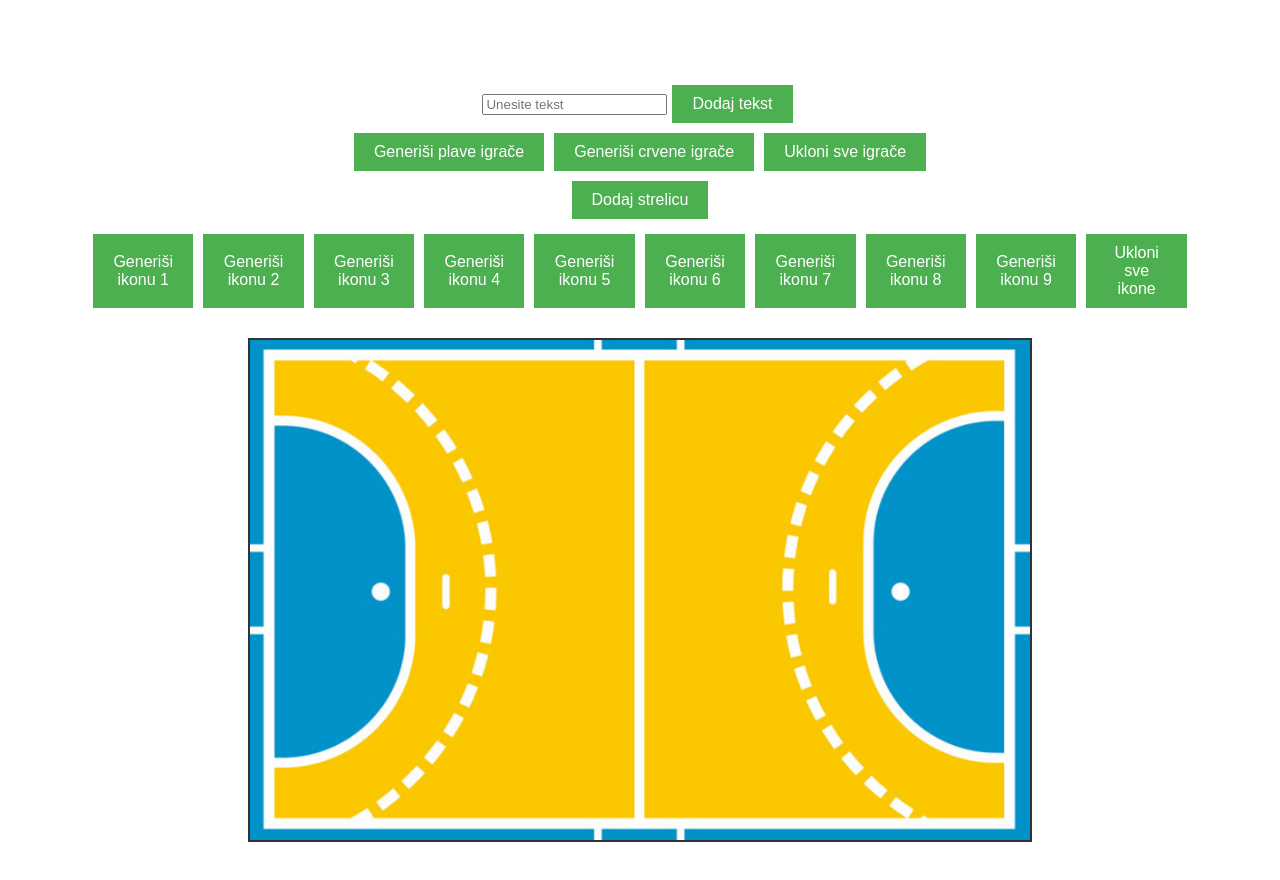
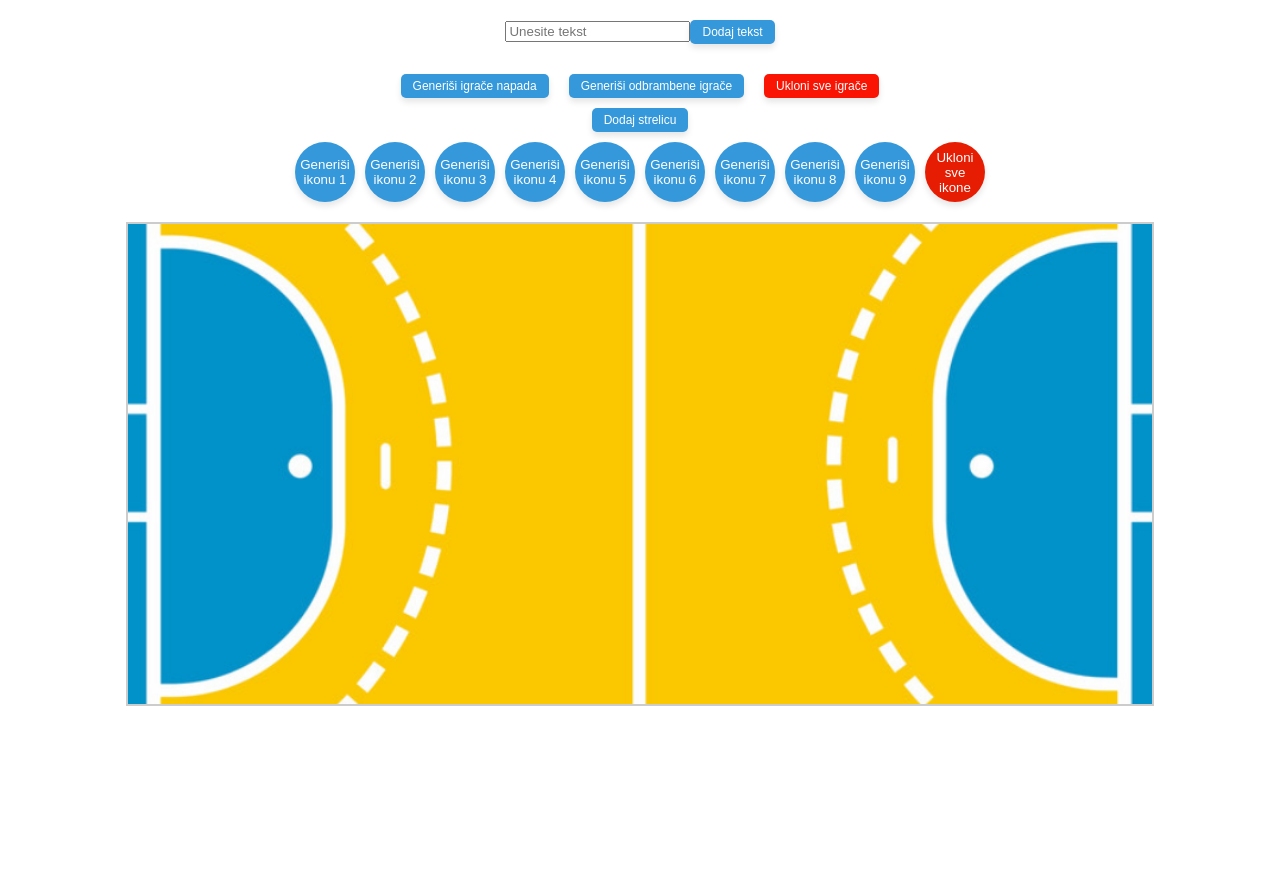
Before and after one commit to DeVuDeveloper/handball-coach, a React (Create React App) app: page / in a window 1280 px wide. Shown: the top 880 px of the page. After the commit the page ends 800 px from the top, so only its background shows below. Built offline with nearby package versions, Linux system fonts and the light colour scheme.

Commit message:
removed from players arrows and basic style

```diff
--- a/src/actions/actions.jsx
+++ b/src/actions/actions.jsx
@@ -1,20 +1,18 @@
-export const generatePlayers = (color) => {
+export const generatePlayers = (color, playerLabels) => {
   const offset = 20;
   let startX;
 
   if (color === 'blue') {
-      startX = offset + 310;
+    startX = offset + 410;
   } else {
-      startX = 450 - offset;
+    startX = 350 - offset;
   }
 
-    const playerLabels = ['GL', 'LB', 'SB', 'DB', 'LK', 'DK', 'PV'];
+  const arrowDirection = color === 'red' ? 1 : -1;
 
-    const arrowDirection = color === 'blue' ? 1 : -1;
-
-    return Array.from({ length: 7 }, (_, index) => ({
+  return Array.from({ length: playerLabels.length }, (_, index) => ({
     x: startX,
-      y: 110 + index * 50,
+    y: 90 + index * 50,
     radius: 15,
     color,
     number: index + 1,
--- a/src/components/AnnotationComponent.jsx
+++ b/src/components/AnnotationComponent.jsx
@@ -1,7 +1,7 @@
 import React from 'react';
 import  URLImage  from './URLImage';
 
-const AnnotationComponent = ({ annotation, onImageDrag, iconWidth, iconHeight }) => {
+const AnnotationComponent = ({ annotation, onImageDrag, iconSize }) => {
   const handleDragEnd = (e) => {
     onImageDrag(e, annotation.image);
   };
@@ -12,8 +12,7 @@ const AnnotationComponent = ({ annotation, onImageDrag, iconWidth, iconHeight })
         src={annotation.image}
         x={annotation.x}
         y={annotation.y}
-        width={iconWidth}
-        height={iconHeight}
+        iconSize={iconSize}
         draggable
         onDragEnd={handleDragEnd}
       />
--- a/src/components/ArrowImage.jsx
+++ b/src/components/ArrowImage.jsx
@@ -11,6 +11,7 @@ function ArrowImage(props) {
       setRotation(e.currentTarget.rotation());
     }
   };
+
 
   return (
     <Group
--- a/src/components/HandballCourt.css
+++ b/src/components/HandballCourt.css
@@ -1,7 +1,13 @@
+body {
+  margin: 0;
+  padding: 0;
+  font-family: Arial, sans-serif;
+}
 
 .handball-court-container {
-    width: 70%;
-    height: 35%;
+  display: flex;
+  justify-content: center;
+  align-items: center;
 
   background-image: url("../assets/court.png");
   background-size: cover;
@@ -11,34 +17,117 @@
 
 .container {
   display: flex;
-    padding: 5rem;
-    justify-content: center;
+  flex-direction: column;
   align-items: center;
-    flex-direction: column;
-
+  padding: 20px;
 }
 
-  .container button {
-    margin: 5px;
-    padding: 10px 20px;
-    font-size: 16px;
-    background-color: #4caf50;
-    color: white;
+.text-form {
+  margin-bottom: 20px;
+}
+
+.players-buttons {
+  display: flex;
+  gap: 20px;
+  margin-bottom: 10px;
+}
+
+.action-button {
+  padding: 5px 12px;
+  font-size: 12px;
+  background-color: #3498db;
+  margin-bottom: 10px;
+  color: #fff;
   border: none;
+  border-radius: 5px;
   cursor: pointer;
+  box-shadow: 0px 4px 6px rgba(0, 0, 0, 0.1);
+  transition: transform 0.2s, box-shadow 0.2s;
+}
+
+.player-button {
+  padding: 5px 12px;
+  font-size: 12px;
+  background-color: #3498db;
+  color: #fff;
+  border: none;
+  border-radius: 5px;
+  cursor: pointer;
+  box-shadow: 0px 4px 6px rgba(0, 0, 0, 0.1);
+  transition: transform 0.2s, box-shadow 0.2s;
+}
+
+.action-button:hover {
+  transform: translateY(-2px);
+  box-shadow: 0px 6px 10px rgba(0, 0, 0, 0.2);
+}
+
+.remove-players-button {
+  padding: 5px 12px;
+  font-size: 12px;
+  background-color: #fa1404;
+  color: #fff;
+  border: none;
+  border-radius: 5px;
+  cursor: pointer;
+  box-shadow: 0px 4px 6px rgba(0, 0, 0, 0.1);
+  transition: transform 0.2s, box-shadow 0.2s;
 }
 
 .buttons-icons {
   display: flex;
-    padding: 5px 8px;
-    font-size: 16px;
+  flex-wrap: wrap;
+  justify-content: center;
+  gap: 10px;
+  margin-bottom: 20px;
 }
 
-  .handball-court-container {
-    margin-top: 20px;
-    text-align: center;
+
+
+.Stage {
+  border: 2px solid #ccc;
 }
 
-  .Stage {
-    border: 2px solid #333;
+.buttons-icons {
+  display: flex;
+  flex-wrap: wrap;
+  justify-content: center;
+  gap: 10px;
+  margin-bottom: 20px;
 }
+
+.icons-buttons {
+  display: flex;
+  align-items: center;
+  justify-content: center;
+  width: 60px;
+  height: 60px;
+  background-color: #3498db;
+  color: #fff;
+  border: none;
+  border-radius: 50%;
+  cursor: pointer;
+  box-shadow: 0px 4px 6px rgba(0, 0, 0, 0.1);
+  transition: transform 0.2s, box-shadow 0.2s;
+}
+
+
+.buttons-icons button:hover {
+  transform: translateY(-2px);
+  box-shadow: 0px 6px 10px rgba(0, 0, 0, 0.2);
+}
+
+.remove-icons {
+  display: flex;
+  align-items: center;
+  justify-content: center;
+  width: 60px;
+  height: 60px;
+  background-color: #e71d03;
+  color: #fff;
+  border: none;
+  border-radius: 50%;
+  cursor: pointer;
+  box-shadow: 0px 4px 6px rgba(0, 0, 0, 0.1);
+  transition: transform 0.2s, box-shadow 0.2s;
+}
--- a/src/components/HandballCourt.js
+++ b/src/components/HandballCourt.js
@@ -1,4 +1,4 @@
-import React, { useState } from "react";
+import React, { useState, useEffect } from "react";
 import { Stage, Layer } from "react-konva";
 import PlayerComponent from "./PlayerComponent";
 import AnnotationComponent from "./AnnotationComponent";
@@ -18,13 +18,18 @@ const HandballCourt = () => {
   const [arrows, setArrows] = useState([]);
   const [text, setText] = useState("");
   const [textAnnotations, setTextAnnotations] = useState([]);
+  const iconSize = 50;
 
   const ballRadius = 7;
   const iconWidth = 170;
   const iconHeight = 170;
 
+  const bluePlayerLabels = ["GL", "LB", "SB", "DB", "LK", "DK", "P"];
+  const redPlayerLabels = ["GL", "Lb", "CH", "Db", "LH", "DH", "PC"];
+
   const handleGeneratePlayers = (color) => {
-    const newPlayers = actions.generatePlayers(color);
+    const playerLabels = color === 'blue' ? bluePlayerLabels : redPlayerLabels;
+    const newPlayers = actions.generatePlayers(color, playerLabels);
     setPlayers((prevPlayers) => [...prevPlayers, ...newPlayers]);
   };
 
@@ -111,6 +116,31 @@ const HandballCourt = () => {
     setArrows((prevArrows) => [...prevArrows, newArrow]);
   };
 
+  const handlePlayerRotate = (index) => {
+  const updatedPlayers = [...players];
+  updatedPlayers[index].rotation += 90;
+  setPlayers(updatedPlayers);
+};
+
+const [fieldWidth, setFieldWidth] = useState(800);
+const [fieldHeight, setFieldHeight] = useState(500);
+
+useEffect(() => {
+  const handleResize = () => {
+    setFieldWidth(window.innerWidth * 0.8);
+    setFieldHeight(window.innerHeight * 0.6);
+  };
+
+  handleResize(); // Postavi početne dimenzije prilikom prvog renderovanja
+  window.addEventListener("resize", handleResize);
+
+  return () => {
+    window.removeEventListener("resize", handleResize);
+  };
+}, []);
+
+
+
   return (
     <section className="container">
       <div className="text-form">
@@ -120,26 +150,27 @@ const HandballCourt = () => {
           onChange={handleTextChange}
           placeholder="Unesite tekst"
         />
-        <button onClick={() => handleTextSubmit(400, 400)}>Dodaj tekst</button>
+        <button className="action-button" onClick={() => handleTextSubmit(400, 400)}>Dodaj tekst</button>
       </div>
 
-      <div>
-        <button onClick={() => handleGeneratePlayers("blue")}>
-          Generiši plave igrače
+      <div class="players-buttons">
+        <button className="player-button" onClick={() => handleGeneratePlayers("blue")}>
+          Generiši igrače napada
         </button>
-        <button onClick={() => handleGeneratePlayers("red")}>
-          Generiši crvene igrače
+        <button className="player-button" onClick={() => handleGeneratePlayers("red")}>
+          Generiši odbrambene igrače
         </button>
-        <button onClick={handleRemoveAllPlayers}>Ukloni sve igrače</button>
+        <button className="remove-players-button" onClick={handleRemoveAllPlayers}>Ukloni sve igrače</button>
       </div>
 
-      <button onClick={() => handleAddArrow({ x: 400, y: 400 })}>
+      <button className="action-button" onClick={() => handleAddArrow({ x: 50, y: 50 })}>
         Dodaj strelicu
       </button>
 
       <div className="buttons-icons">
         {imageButtonsData.map((buttonData, index) => (
           <button
+            class="icons-buttons"
             key={`button_${index}`}
             onClick={() =>
               handleGenerateIcon(buttonData.src, buttonData.x, buttonData.y)
@@ -148,12 +179,12 @@ const HandballCourt = () => {
             {buttonData.label}
           </button>
         ))}
-        <button onClick={handleRemoveAllIcons}>Ukloni sve ikone</button>
+        <button class="remove-icons" onClick={handleRemoveAllIcons}>Ukloni sve ikone</button>
       </div>
       <div className="handball-court-container">
         <Stage
-          width={800}
-          height={500}
+          width={window.innerWidth * 0.8}
+          height={window.innerHeight * 0.6}
           className="Stage"
           onClick={handleStageClick}
         >
@@ -167,6 +198,8 @@ const HandballCourt = () => {
           onPlayerClick={handlePlayerClick}
           ballRadius={ballRadius}
           index={index}
+          onUpdateArrowRotation={handlePlayerRotate}
+          color={player.color}
         />
             ))}
             {annotations.map((annotation, index) => (
@@ -174,8 +207,7 @@ const HandballCourt = () => {
                 key={`annotation_${index}`}
                 annotation={annotation}
                 onImageDrag={handleImageDrag}
-                iconWidth={iconWidth}
-                iconHeight={iconHeight}
+                iconSize={iconSize}
               />
             ))}
 
--- a/src/components/PlayerComponent.jsx
+++ b/src/components/PlayerComponent.jsx
@@ -1,5 +1,6 @@
 import React from "react";
-import { Circle, Text, Arrow, Image } from "react-konva";
+import { Circle, Text, RegularPolygon } from "react-konva";
+
 import ball from "../assets/ball.png";
 import URLImage from "./URLImage";
 
@@ -9,8 +10,8 @@ const PlayerComponent = ({
   onPlayerDrag,
   onPlayerClick,
   ballRadius,
+  color,
   index,
-  onUpdateArrowRotation,
 }) => {
   const handleDragEnd = (e) => {
     onPlayerDrag(index, e);
@@ -20,23 +21,31 @@ const PlayerComponent = ({
     onPlayerClick(index, e);
   };
 
-  const handleArrowDragEnd = (e) => {
-    const newRotation = e.target.rotation();
-    onUpdateArrowRotation(index, newRotation);
-  };
-
-  const playerLabels = ["GL", "LB", "SB", "DB", "LK", "DK", "PV"];
-
   return (
     <React.Fragment>
+      {color === "blue" ? (
+        <RegularPolygon
+          x={player.x}
+          y={player.y}
+          sides={3}
+          radius={player.radius * 1.4}
+          fill={player.color}
+          opacity={0.8}
+          draggable
+          shadowColor="black"
+          shadowBlur={10}
+          shadowOpacity={0.6}
+          className={`Player ${selectedPlayerIndex === index ? "Selected" : ""}`}
+          onDragEnd={handleDragEnd}
+          onClick={handleClick}
+          rotation={270}
+        />
+      ) : (
         <Circle
           x={player.x}
           y={player.y}
-        radius={player.radius}
+          radius={player.radius * 1.1}
           fill={player.color}
-        numPoints={5}
-        innerRadius={20}
-        outerRadius={40}
           opacity={0.8}
           draggable
           shadowColor="black"
@@ -46,12 +55,13 @@ const PlayerComponent = ({
           onDragEnd={handleDragEnd}
           onClick={handleClick}
         />
+      )}
       <Text
         x={player.x - 7}
-        y={player.y - 10}
+        y={player.y - 7}
         text={player.label}
-        fontSize={14}
-        fill="white"
+        fontSize={11}
+        fill={player.color === "blue" ? "white" : "black"} // Promenjeno boja teksta na osnovu boje igrača
       />
 
       {player.hasBall && (
@@ -64,18 +74,6 @@ const PlayerComponent = ({
           image={ball}
         />
       )}
-      <Arrow
-        x={player.x}
-        y={player.y}
-        points={[0, 0, 27 * player.arrowDirection, 0]}
-        pointerLength={10}
-        pointerWidth={10}
-        fill="black"
-        draggable
-        resizable
-        rotation={player.rotation}
-        onDragEnd={handleArrowDragEnd}
-      />
     </React.Fragment>
   );
 };
```
Lines whose indentation alone changed are shown as unchanged.
